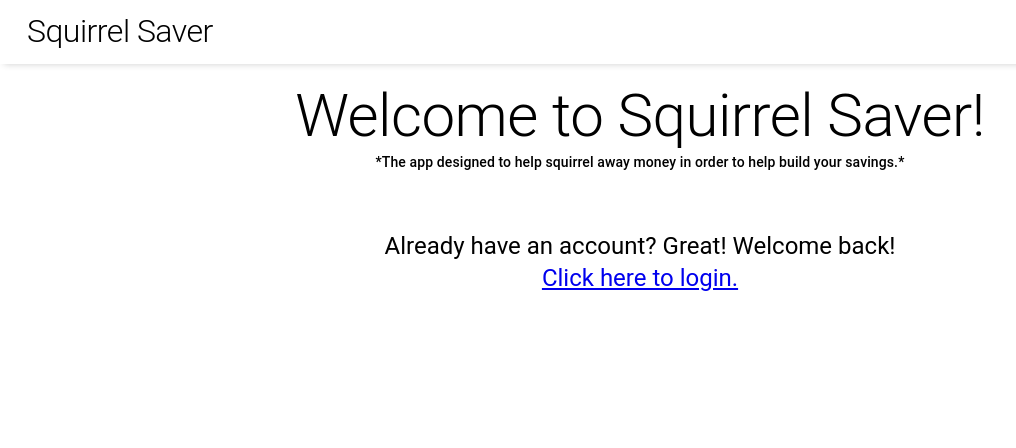
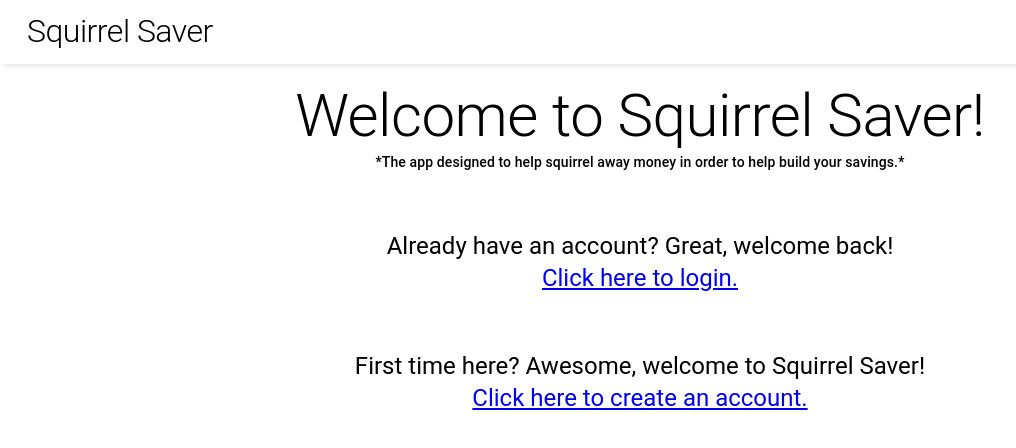
Before and after one commit to lbmerchant93/squirrel-saver-fe, a React (Create React App) app: page / in a window 1280 px wide. Shown: the top 448 px of the page, without its empty margins (0-1016 px from the left). Built offline with nearby package versions, Linux system fonts and the light colour scheme; no server answers.

Commit message:
Add create account text and link to LandingPage, Pass test for rendering it

```diff
--- a/src/pages/LandingPage/LandingPage.tsx
+++ b/src/pages/LandingPage/LandingPage.tsx
@@ -11,8 +11,10 @@ const LandingPage = () => {
     <LandingPageContainer>
       <Typography variant='h2'>Welcome to Squirrel Saver!</Typography>
       <Typography variant='subtitle2'>*The app designed to help squirrel away money in order to help build your savings.*</Typography>
-      <Typography variant='h5' mt={7}>Already have an account? Great! Welcome back!</Typography>
+      <Typography variant='h5' mt={7}>Already have an account? Great, welcome back!</Typography>
       <Typography variant='h5'><Link to={`${PossibleRoutes.LOGIN}`}>Click here to login.</Link></Typography>
+      <Typography variant='h5' mt={7}>First time here? Awesome, welcome to Squirrel Saver!</Typography>
+      <Typography variant='h5'><Link to={`${PossibleRoutes.LOGIN}`}>Click here to create an account.</Link></Typography>
     </LandingPageContainer>
   )
 }
```
Also changed, not shown: 1 other file (tests, documents, lock files or other folders).
